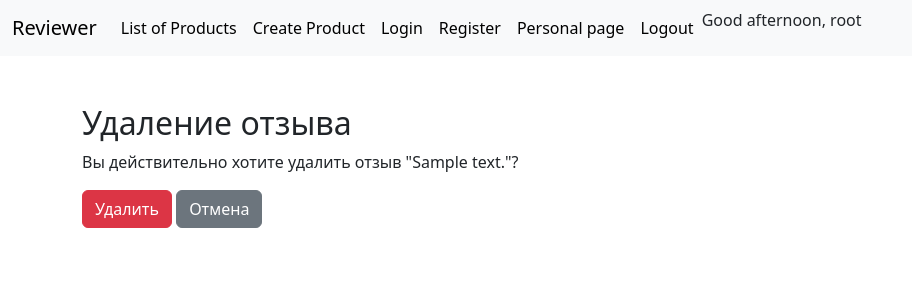
After one commit to azamuzapbar/-controlwork_8_Azat_Muzapbar, a Django app: page /review/1/delete/ in a window 1280 px wide. The commit adds this page. Shown: the top 300 px of the page, without its empty margins (0-912 px from the left). Run offline with Django 4.2, Linux system fonts and the light colour scheme; a user stored in the database is signed in; data comes from the database, SQL or seed files in the repository; tables that the repository leaves empty hold one stand-in row (values such as "Sample post"); some libraries are stand-ins or nearby versions.

Commit message:
Исправлена функция удаления отзыва

```diff
--- a/cw8/accounts/templates/user_detail.html
+++ b/cw8/accounts/templates/user_detail.html
@@ -13,15 +13,14 @@
 <br>
     <h1>Личная страница пользователя {{ user_obj.username }}</h1>
     <p>Имя пользователя: {{ user_obj.username }}</p>
-    <p>Имя: {{ user_obj.first_name }}</p>
     <p>Почта: {{ user_obj.email }}</p>
 
   <div class="row">
     <div class="col-2 text-center">
-        <a href="{% url 'change' user_obj.pk %}"><button type="submit" class="btn btn-secondary btn-block">Редактировать</button></a>
+        <a href="{% url 'change' user_obj.pk %}"><button type="submit" class="btn btn-primary btn-block">Редактировать</button></a>
     </div>
   <div class="col-2 text-center">
-    <a href="{% url 'password_change' user_obj.pk %}"><button type="submit" class="btn btn-secondary btn-block">Смена пароля</button></a>
+    <a href="{% url 'password_change' user_obj.pk %}"><button type="submit" class="btn btn-primary btn-block">Смена пароля</button></a>
  </div>
 
     <h2 class="text-center clear">Ваши отзывы:</h2>
--- a/cw8/webapp/templates/base.html
+++ b/cw8/webapp/templates/base.html
@@ -32,17 +32,17 @@
                 </li>
                 {% endif %}
                 <li class="nav-item">
-                    <a class="nav-link active" aria-current="page" href="{% url 'login' %}">Вход</a>
+                    <a class="nav-link active" aria-current="page" href="{% url 'login' %}">Login</a>
                 </li>
                 <li class="nav-item">
-                    <a class="nav-link active" aria-current="page" href="{% url 'register' %}">Регистрация</a>
+                    <a class="nav-link active" aria-current="page" href="{% url 'register' %}">Register</a>
                 </li>
                 {% if user.is_authenticated %}
                 <li class="nav-item">
-                    <a class="nav-link active" aria-current="page" href="{% url 'profile' request.user.pk %}">Страница пользователя</a>
+                    <a class="nav-link active" aria-current="page" href="{% url 'profile' request.user.pk %}">Personal page</a>
                 </li>
                 <li class="nav-item">
-                    <a class="nav-link active" aria-current="page" href="{% url 'logout' %}">Выйти</a>
+                    <a class="nav-link active" aria-current="page" href="{% url 'logout' %}">Logout</a>
                 </li>
                 {% endif %}
                 <p>Good afternoon, {{request.user}}
--- a/cw8/webapp/templates/product.html
+++ b/cw8/webapp/templates/product.html
@@ -59,7 +59,7 @@
             <p>{{ review.text }}</p>
             <p>Rating: {{ review.rating }}</p>
             <a href="{% url 'review_update' review.pk %}">Edit</a>
-            <a href="{% url 'review_delete' review.pk %}">Delete</a>
+            <a href="{% url 'review_delete' review.pk %}">Удалить</a>
         </li>
         {% endfor %}
     </ul>
--- /dev/null
+++ b/cw8/webapp/templates/review/review_confirm_delete.html
@@ -0,0 +1,12 @@
+{% extends 'base.html' %}
+
+{% block content %}
+  <h2>Удаление отзыва</h2>
+  <p>Вы действительно хотите удалить отзыв "{{ review.text }}"?</p>
+
+  <form method="post">
+    {% csrf_token %}
+    <input type="submit" value="Удалить" class="btn btn-danger">
+    <a href="{% url 'product_detail' review.product.pk %}" class="btn btn-secondary">Отмена</a>
+  </form>
+{% endblock %}
--- a/cw8/webapp/urls.py
+++ b/cw8/webapp/urls.py
@@ -3,7 +3,7 @@ from django.conf import settings
 from django.conf.urls.static import static
 from .views.products import ProductCreateView, ProductDeleteView, ProductUpdateView, ProductDetailView
 from .views.base import IndexView
-from .views.reviews import ReviewCreateView, ReviewUpdateView, ReviewDeleteView
+from .views.reviews import ReviewCreateView, ReviewUpdateView, DeleteReview
 
 urlpatterns = [
     path('', IndexView.as_view(), name='index'),
@@ -11,8 +11,8 @@ urlpatterns = [
     path('products/<int:pk>/update/', ProductUpdateView.as_view(), name='product_update'),
     path('products/<int:pk>/delete/', ProductDeleteView.as_view(), name='product_delete'),
     path('products/<int:pk>/confirm-delete/', ProductDeleteView.as_view(), name='confirm_delete'),
-    path('products/<int:pk>', ProductDetailView.as_view(), name='product_detail'),
+    path('products/<int:pk>/', ProductDetailView.as_view(), name='product_detail'),
     path('product/<int:pk>/review/create/', ReviewCreateView.as_view(), name='review_create'),
     path('review/<int:pk>/update/', ReviewUpdateView.as_view(), name='review_update'),
-    path('product/<int:pk>/review/delete/', ReviewDeleteView.as_view(), name='review_delete'),
+    path('review/<int:pk>/delete/', DeleteReview.as_view(), name='review_delete'),
 ]+ static(settings.MEDIA_URL, document_root=settings.MEDIA_ROOT)
--- a/cw8/webapp/views/reviews.py
+++ b/cw8/webapp/views/reviews.py
@@ -51,12 +51,17 @@ class ReviewUpdateView(LoginRequiredMixin, UpdateView):
 
 
 
-class ReviewDeleteView(DeleteView):
+
+class DeleteReview(LoginRequiredMixin, DeleteView):
     model = Review
+    template_name = 'review/review_confirm_delete.html'
     success_url = reverse_lazy('product_detail')
-    pk_url_kwarg = 'pk'
 
-    def delete(self, request, *args, **kwargs):
-        self.object = self.get_object()
-        self.object.delete()
-        return HttpResponseRedirect(self.get_success_url())
+    def get_success_url(self):
+        return reverse_lazy('product_detail', kwargs={'pk': self.object.product.pk})
+
+    def dispatch(self, request, *args, **kwargs):
+        review = self.get_object()
+        if review.author != self.request.user:
+            return self.handle_no_permission()
+        return super().dispatch(request, *args, **kwargs)
```
Also changed, not shown: cw8/accounts/templates/user_change.html (+2 -5 lines).
